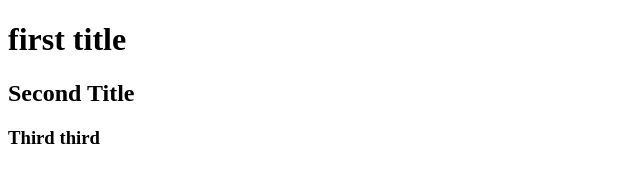
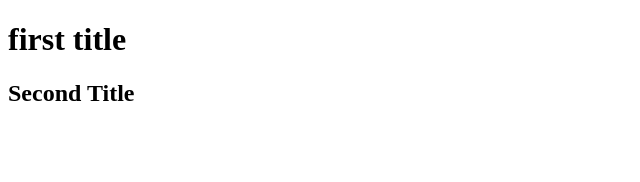
Before and after one commit to elisego/sharezza-social, a plain HTML site: page index.html in a window 1280 px wide. Shown: the whole page, without its empty margins (0-640 px from the left). Drawn offline with Linux system fonts and the light colour scheme.

Commit message:
suppression du titre n° 3

```diff
--- a/index.html
+++ b/index.html
@@ -9,7 +9,7 @@
 
     <h2>Second Title</h2>
 
-    <h3>Third third</h3>
+
 
   </body>
 </html>
```
